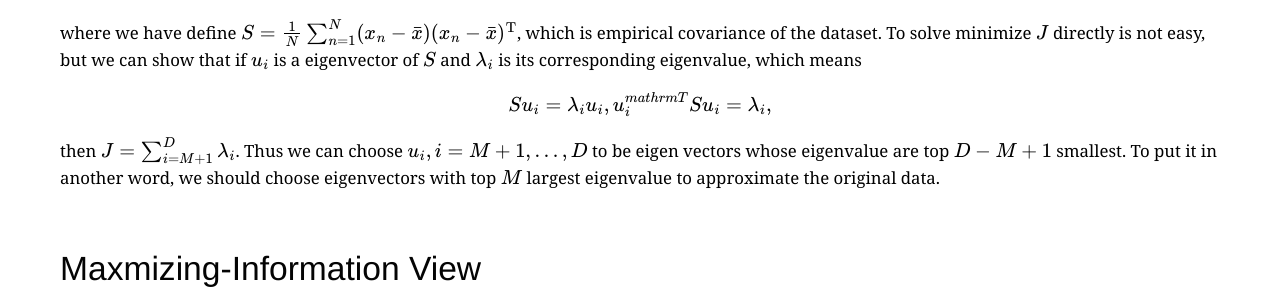
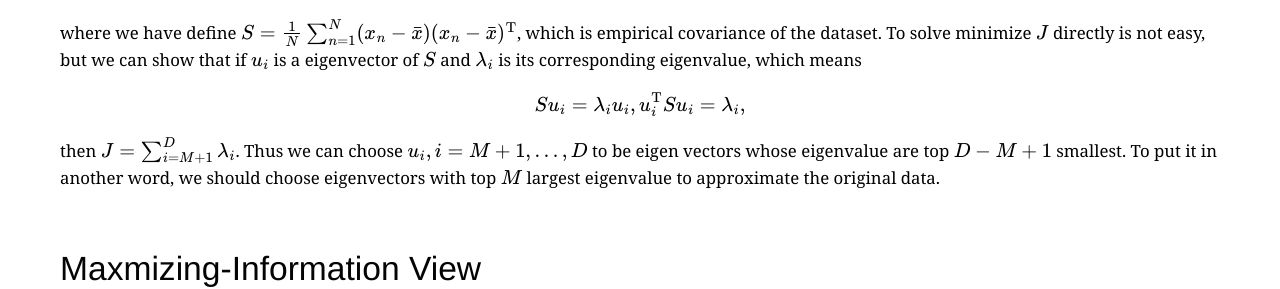
Before and after one commit to gnoynait/gnoynait.github.io, a Jekyll site: the page built from _posts/2015-03-17-principal-component-analysis.md, in a window 1280 px wide. Shown: the part 1125-1414 px from the top of the page. Built offline with Jekyll 4.4.1, drawn with Linux system fonts in a browser that asks for light colours; some web fonts are replaced; formulas are drawn with MathJax 3; comment, search, counter and statistics services are not loaded.

Commit message:
fix bug in pca

```diff
--- a/_posts/2015-03-17-principal-component-analysis.md
+++ b/_posts/2015-03-17-principal-component-analysis.md
@@ -56,7 +56,7 @@ of $$S$$ and $$\lambda_i$$ is its corresponding eigenvalue, which means
 
 $$
 S u_i = \lambda_i u_i, \\
-u_i^{mathrm T} S u_i = \lambda_i,
+u_i^{\mathrm T} S u_i = \lambda_i,
 $$
 
 then $$J = \sum_{i=M+1}^D \lambda_i$$. Thus we can choose $$u_i, i=M+1, \dots, D$$ to be eigen
```
